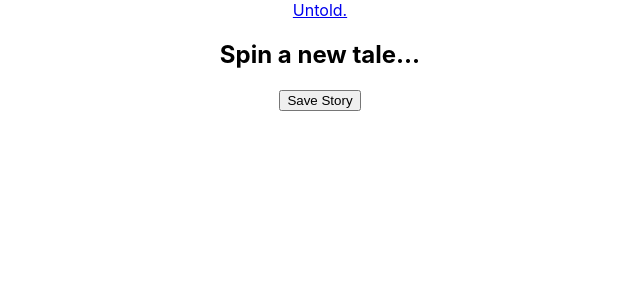
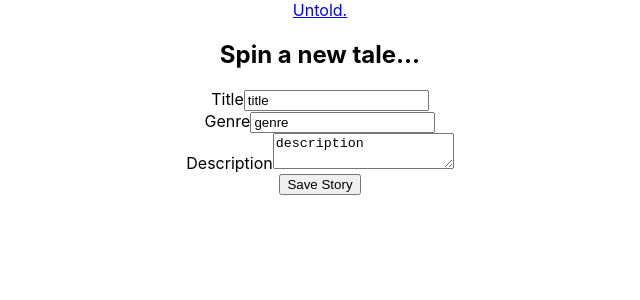
Before and after one commit to Raebaeb/untold, a React (Create React App) app in the folder client/: page /new-story in a window 1280 px wide. Shown: the top 300 px of the page, without its empty margins (320-960 px from the left). Built offline with nearby package versions, Linux system fonts and the light colour scheme.

Commit message:
bring in production changes

```diff
--- a/client/src/components/dropdown/Dropdown.jsx
+++ b/client/src/components/dropdown/Dropdown.jsx
@@ -0,0 +1,11 @@
+import React from 'react';
+
+const Dropdown = () => {
+  return (
+    <div>
+
+    </div>
+  );
+};
+
+export default Dropdown;
--- a/client/src/components/form/Form.jsx
+++ b/client/src/components/form/Form.jsx
@@ -4,18 +4,18 @@ import Dropdown from "../dropdown/Dropdown";
 
 const Form = (props) => {
   // pass in handleSubmit, Title of object, fieldsList
-  const { handleSubmit, obj, fieldsList, } = props;
+  const { handleSubmit, obj, fieldsList } = props;
 
   return (
     <form onSubmit={handleSubmit}>
       {fieldsList.map((field) => {
-        if (field.type === "input") {
-          (<Input label={field.label} state={field.state}/>);
-        } else if (field.type === "textarea") {
-          (<TextArea label={field.label} />);
-        } else {
-          (<Dropdown />);
-        }
+        return field.type === "input" ? (
+          <Input key={field.label} label={field.label} state={field.state} />
+        ) : field.type === "textarea" ? (
+          <TextArea label={field.label} key={field.label} state={field.state} />
+        ) : (
+          <h2>it aint workin</h2>
+        );
       })}
 
       <button>Save {obj}</button>
--- a/client/src/components/form/Input.jsx
+++ b/client/src/components/form/Input.jsx
@@ -2,18 +2,19 @@ import { useEffect, useState } from 'react';
 
 const Input = (props) => {
 
+  const label = props.label
   const [state, setState] = useState("")
-  const { label } = props.character
 
   useEffect(() => {
     setState(props.state)
   }, [props.state])
 
   return (
-    <div>
+    <div className="input-container">
       <label htmlFor={label}>{label}</label>
       <input
         id={label}
+        type="text"
         value={state}
         onChange={(e) => setState(e.target.value)}
       />
--- a/client/src/components/form/TextArea.jsx
+++ b/client/src/components/form/TextArea.jsx
@@ -1,8 +1,12 @@
+import { useState, useEffect } from "react";
 
 const TextArea = (props) => {
-  const { label } = props.character
-  const { state, setState } = props
+  const label = props.label
+  const [state, setState] = useState("")
 
+  useEffect(() => {
+    setState(props.state)
+  }, [props.state])
   return (
     <div className="text-area-container">
       <label htmlFor={label}>{label}</label>
--- a/client/src/components/index.js
+++ b/client/src/components/index.js
@@ -1,5 +1,3 @@
 export { default as Nav } from './Nav';
 export { default as Footer } from './Footer';
 export { default as Form } from './form/Form';
-export { default as Input} from './form/Input.jsx';
-export { default as TextArea } from './form/TextArea';
--- a/client/src/services/story.js
+++ b/client/src/services/story.js
@@ -6,7 +6,7 @@ const apiURL = process.env.NODE_ENV === "development"
 
 export const getAllStories = async () => {
   try {
-    const response = await axios.get(apiURL)
+    const response = await axios.get(`/${apiURL}`)
     return response.data
   } catch (e) {
     console.error(e.message);
```
